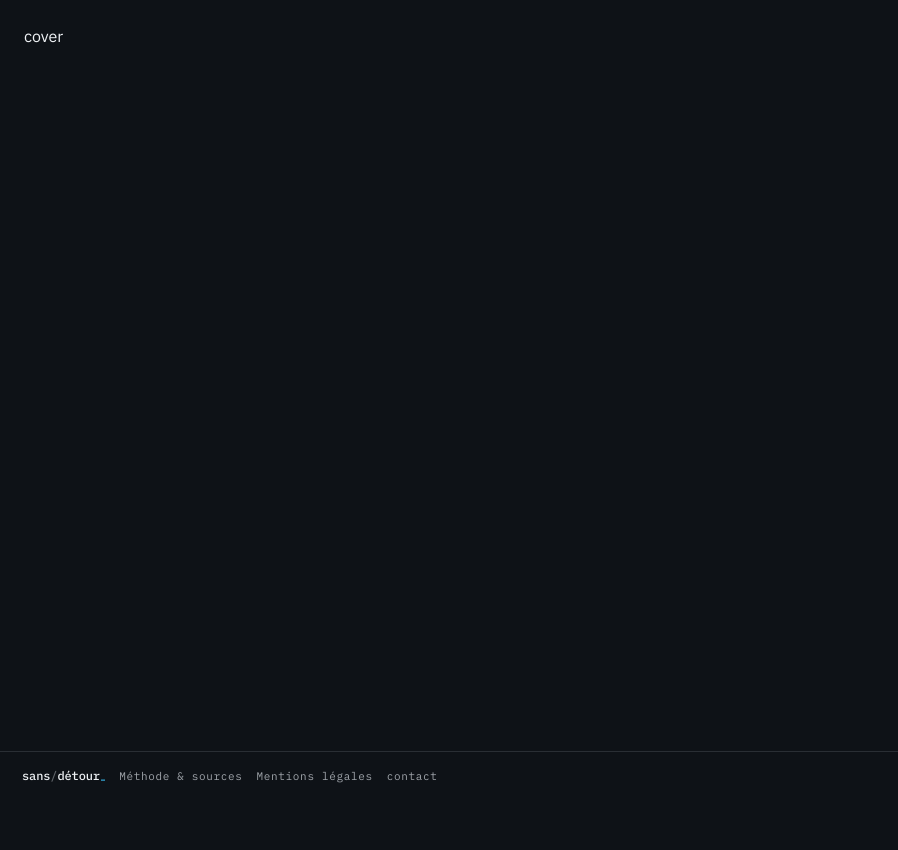
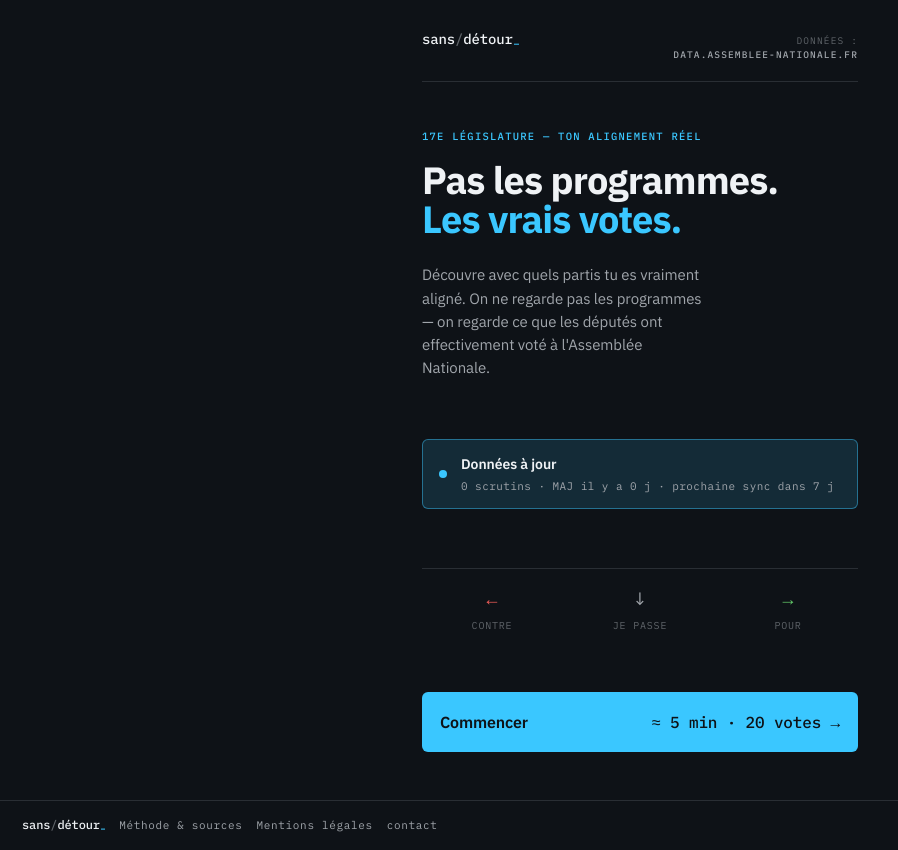
Before and after one commit to waramere1234/sans-detour, a React (Vite) app: page / in a window 1280 px wide. Shown: the whole page, without its empty margins (0-898 px from the left). Before the commit the page ends 800 px from the top, so only its background shows below. Built offline with nearby package versions, Linux system fonts and the light colour scheme; no server answers; the database is empty.

Commit message:
feat(route): Cover page with cover-once persistence

```diff
--- a/src/routes/Cover.tsx
+++ b/src/routes/Cover.tsx
@@ -1 +1,142 @@
-export default function Cover() { return <div style={{padding:24}}>cover</div>; }
+// src/routes/Cover.tsx
+import { useNavigate } from "react-router-dom";
+import { useEffect, useState } from "react";
+import { Wordmark } from "../components/Wordmark";
+import { FreshnessBanner } from "../components/FreshnessBanner";
+import { fetchFreshness } from "../lib/scrutins";
+import { hasSeenCover, markCoverSeen } from "../lib/session";
+import type { FreshnessInfo } from "../types";
+
+export default function Cover() {
+  const navigate = useNavigate();
+  const [info, setInfo] = useState<FreshnessInfo | null>(null);
+
+  useEffect(() => {
+    if (hasSeenCover()) {
+      navigate("/play", { replace: true });
+      return;
+    }
+    fetchFreshness().then(setInfo).catch(() => {});
+  }, [navigate]);
+
+  function start() {
+    markCoverSeen();
+    navigate("/play");
+  }
+
+  return (
+    <section style={{
+      padding: "32px 22px",
+      display: "flex",
+      flexDirection: "column",
+      gap: 24,
+      maxWidth: 480,
+      margin: "0 auto",
+      minHeight: "100dvh",
+    }}>
+      <header style={{
+        display: "flex",
+        justifyContent: "space-between",
+        alignItems: "baseline",
+        paddingBottom: 18,
+        borderBottom: "1px solid var(--line)",
+      }}>
+        <Wordmark size={14} />
+        <span style={{
+          fontFamily: "var(--font-mono)",
+          fontSize: 9.5,
+          color: "var(--ink-3)",
+          letterSpacing: "0.12em",
+          textTransform: "uppercase",
+          textAlign: "right",
+          lineHeight: 1.5,
+        }}>
+          Données :<br /><b style={{ color: "var(--ink-2)", fontWeight: 500 }}>data.assemblee-nationale.fr</b>
+        </span>
+      </header>
+
+      <div style={{
+        flex: 1,
+        display: "flex",
+        flexDirection: "column",
+        justifyContent: "space-between",
+        gap: 32,
+        padding: "16px 0",
+      }}>
+        <div>
+          <span style={{
+            fontFamily: "var(--font-mono)", fontSize: 10.5,
+            color: "var(--accent)", fontWeight: 500,
+            letterSpacing: "0.12em", textTransform: "uppercase",
+          }}>17e LÉGISLATURE — TON ALIGNEMENT RÉEL</span>
+          <h1 style={{
+            fontFamily: "var(--font-sans)", fontWeight: 700,
+            fontSize: 38, lineHeight: 1.05, letterSpacing: "-0.022em",
+            margin: "14px 0 0", color: "var(--ink)",
+          }}>
+            Pas les programmes.
+            <br />
+            <span style={{ color: "var(--accent)" }}>Les vrais votes</span>
+            <span style={{ color: "var(--accent)" }}>.</span>
+          </h1>
+          <p style={{
+            fontSize: 15, lineHeight: 1.55,
+            color: "var(--ink-2)", letterSpacing: "-0.005em",
+            maxWidth: "32ch", marginTop: 24,
+          }}>
+            Découvre avec quels partis tu es vraiment aligné. On ne regarde pas les programmes — on regarde ce que les députés ont effectivement voté à l'Assemblée Nationale.
+          </p>
+        </div>
+
+        {info && <FreshnessBanner info={info} />}
+
+        <div style={{
+          display: "flex",
+          justifyContent: "space-between",
+          gap: 8,
+          borderTop: "1px solid var(--line)",
+          paddingTop: 16,
+        }}>
+          {[
+            { lbl: "Contre", arr: "←", color: "var(--contre)" },
+            { lbl: "Je passe", arr: "↓", color: "var(--ink-2)" },
+            { lbl: "Pour", arr: "→", color: "var(--pour)" },
+          ].map(g => (
+            <div key={g.lbl} style={{ flex: 1, display: "flex", flexDirection: "column", alignItems: "center", gap: 6 }}>
+              <span style={{ fontFamily: "var(--font-mono)", fontSize: 18, color: g.color }}>{g.arr}</span>
+              <span style={{
+                fontFamily: "var(--font-mono)", fontSize: 10,
+                letterSpacing: "0.08em", textTransform: "uppercase",
+                color: "var(--ink-3)",
+              }}>{g.lbl}</span>
+            </div>
+          ))}
+        </div>
+
+        <button
+          type="button"
+          onClick={start}
+          style={{
+            background: "var(--accent)",
+            color: "var(--bg)",
+            fontFamily: "var(--font-sans)",
+            fontWeight: 600,
+            fontSize: 16,
+            letterSpacing: "-0.01em",
+            padding: "18px",
+            border: "none",
+            borderRadius: 6,
+            cursor: "pointer",
+            display: "flex",
+            alignItems: "center",
+            justifyContent: "space-between",
+            gap: 8,
+          }}
+        >
+          <span>Commencer</span>
+          <span style={{ fontFamily: "var(--font-mono)", fontWeight: 500 }}>≈ 5 min · 20 votes →</span>
+        </button>
+      </div>
+    </section>
+  );
+}
```
